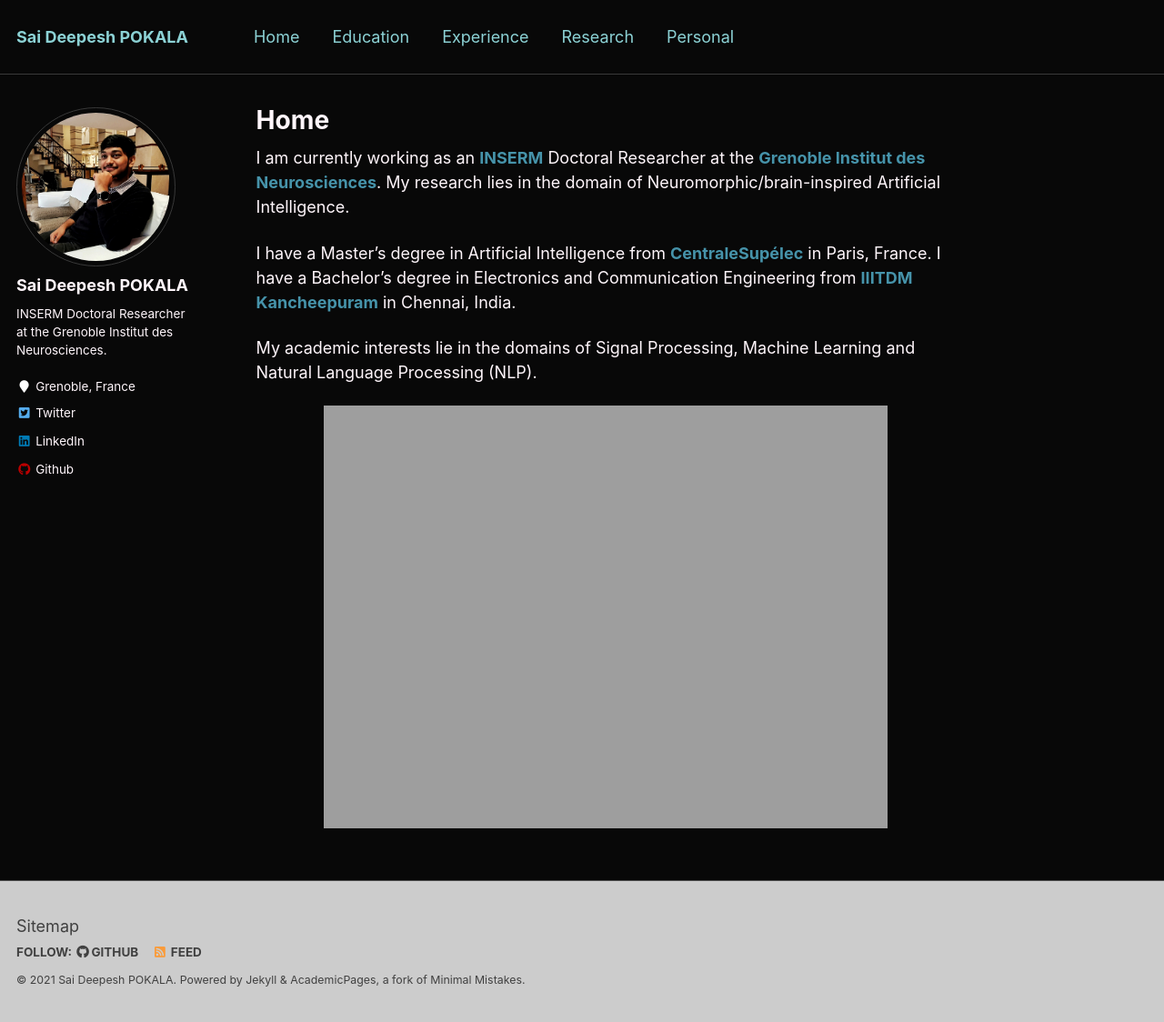
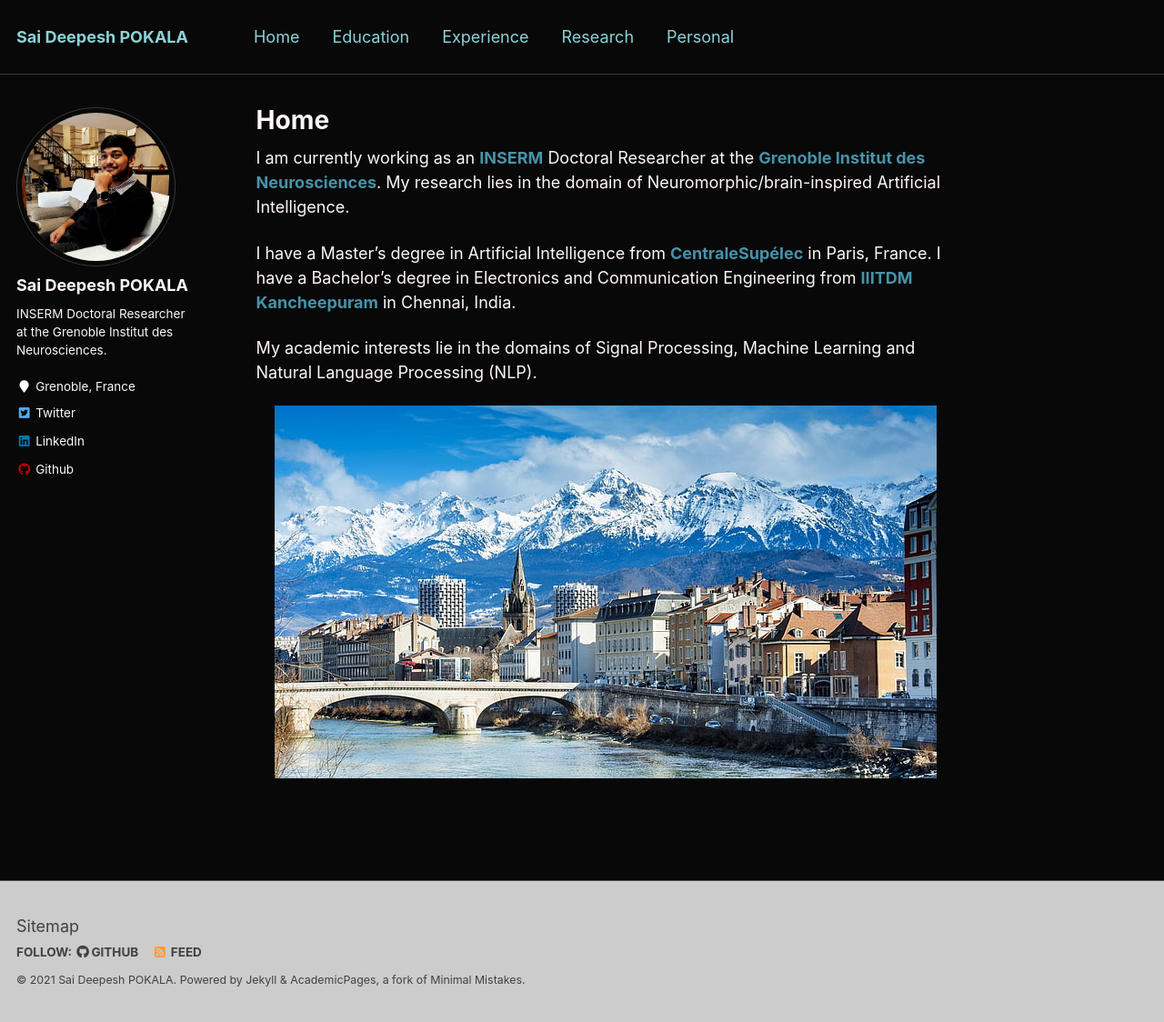
Before and after one commit to saideepesh/saideepesh.github.io, a Jekyll site: the page built from _pages/about.md, in a window 1280 px wide and 1124 px high. Shown: the whole window at 91% size. Built offline with Jekyll 4.4.1, drawn with Linux system fonts in a browser that asks for light colours.

Commit message:
Update about.md

```diff
--- a/_pages/about.md
+++ b/_pages/about.md
@@ -17,5 +17,5 @@ My academic interests lie in the domains of Signal Processing, Machine Learning
 <!--You can find more information in my [CV](https://saideepesh.github.io/files/PSD_CV_Dec 2020.pdf){:target="_blank" rel="noopener"}.-->
 
 <p align="center">
-  <img width="620" height="620" src="https://saideepesh.github.io/files/Deepesh_Prague.jpeg?raw=true">
+  <img src="https://saideepesh.github.io/files/Grenoble WP.jpg?raw=true">
 </p>
```
